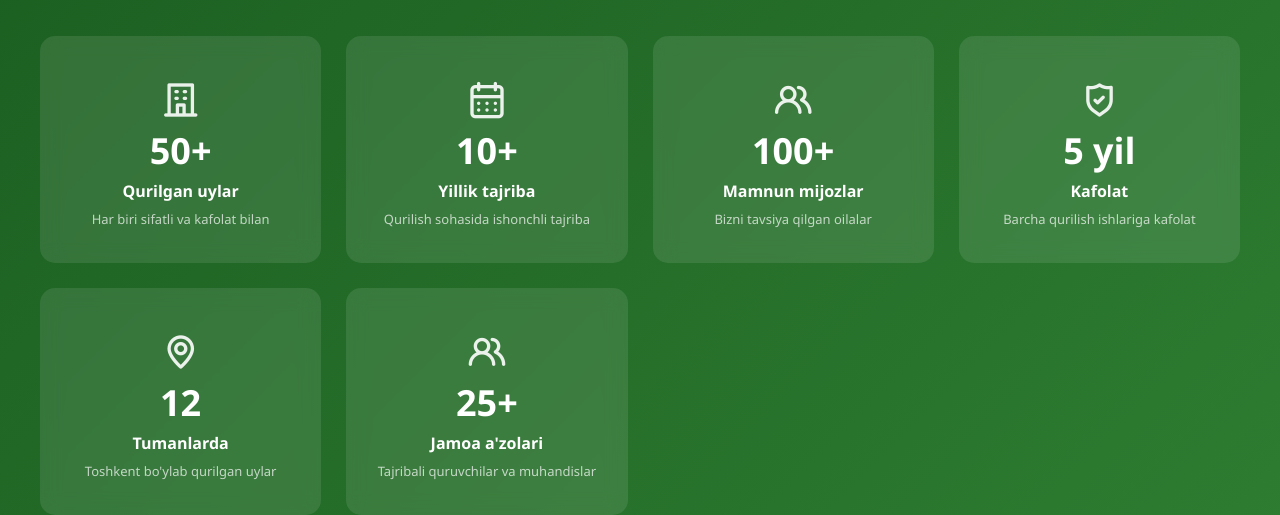
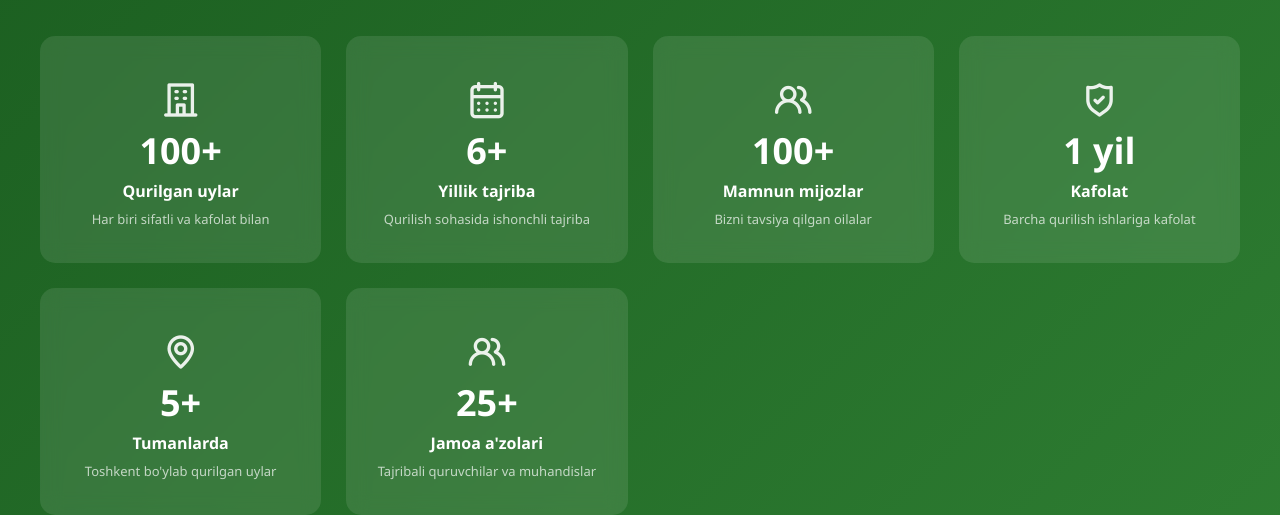
Before and after one commit to muxtorov011/muzaffar_homes, a plain HTML site: page index.html in a window 1280 px wide. Shown: the part 1980-2495 px from the top of the page. Drawn offline with nearby package versions, Linux system fonts and the light colour scheme.

```diff
--- a/index.html
+++ b/index.html
@@ -62,13 +62,13 @@
             <div class="stats-grid">
                 <div class="stat-card">
                     <i class="uil uil-building"></i>
-                    <h3>50+</h3>
+                    <h3>100+</h3>
                     <p>Qurilgan uylar</p>
                     <span>Har biri sifatli va kafolat bilan</span>
                 </div>
                 <div class="stat-card">
                     <i class="uil uil-calendar-alt"></i>
-                    <h3>10+</h3>
+                    <h3>6+</h3>
                     <p>Yillik tajriba</p>
                     <span>Qurilish sohasida ishonchli tajriba</span>
                 </div>
@@ -80,13 +80,13 @@
                 </div>
                 <div class="stat-card">
                     <i class="uil uil-shield-check"></i>
-                    <h3>5 yil</h3>
+                    <h3>1 yil</h3>
                     <p>Kafolat</p>
                     <span>Barcha qurilish ishlariga kafolat</span>
                 </div>
                 <div class="stat-card">
                     <i class="uil uil-map-marker"></i>
-                    <h3>12</h3>
+                    <h3>5+</h3>
                     <p>Tumanlarda</p>
                     <span>Toshkent bo'ylab qurilgan uylar</span>
                 </div>
```
